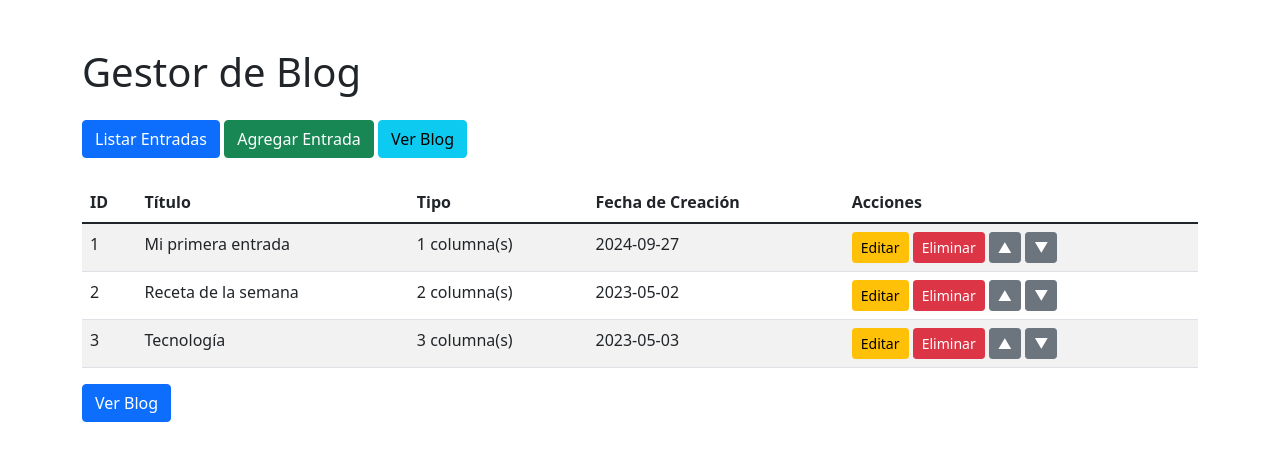
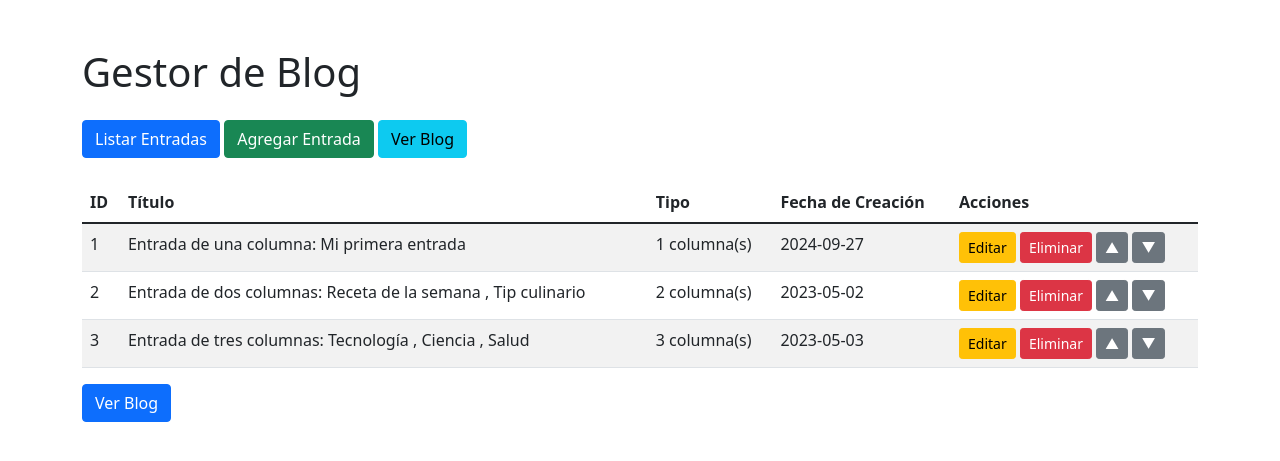
Before and after one commit to PANAMA-TEC/PARCIAL_2, a PHP site: page /index.php in a window 1280 px wide. Shown: the top 461 px of the page. Run offline with PHP 8.4, Linux system fonts and the light colour scheme.

Commit message:
ajustando el punto 7

```diff
--- a/clases.php
+++ b/clases.php
@@ -18,12 +18,12 @@
     }
 
     class EntradaUnaColumnas extends Entrada {
-        public $titulo1;
+        public $titulo;
         public $descripcion;
 
         public function obtenerDetallesEspecificos(): string {
 
-            return "Entrada de una columna: " .$titulo;
+            return "Entrada de una columna: $this->titulo";
 
         }
     }
@@ -122,7 +122,7 @@
 
         public function obtenerDetallesEspecificos(): string {
 
-            return "Entrada de dos columnas: " .$titulo1. " ".$titulo2;
+            return "Entrada de dos columnas:  $this->titulo1 , $this->titulo2";
 
         }
     }
@@ -137,7 +137,7 @@
 
         public function obtenerDetallesEspecificos(): string {
 
-            return "Entrada de tres columnas: " .$titulo1. " ".$titulo2." ".$titulo3 ;
+            return "Entrada de tres columnas: $this->titulo1 , $this->titulo2 , $this->titulo3";
 
         }
     }
--- a/index.php
+++ b/index.php
@@ -121,7 +121,7 @@ $entradas = $gestorBlog->obtenerEntradas();
                     <?php foreach ($entradas as $entrada): ?>
                         <tr>
                             <td><?php echo $entrada->id; ?></td>
-                            <td><?php echo $entrada->titulo ?? $entrada->titulo1; ?></td>
+                            <td><?php echo $entrada-> obtenerDetallesEspecificos(); ?></td>
                             <td><?php echo $entrada->tipo; ?> columna(s)</td>
                             <td><?php echo $entrada->fecha_creacion; ?></td>
                             <td>
```
